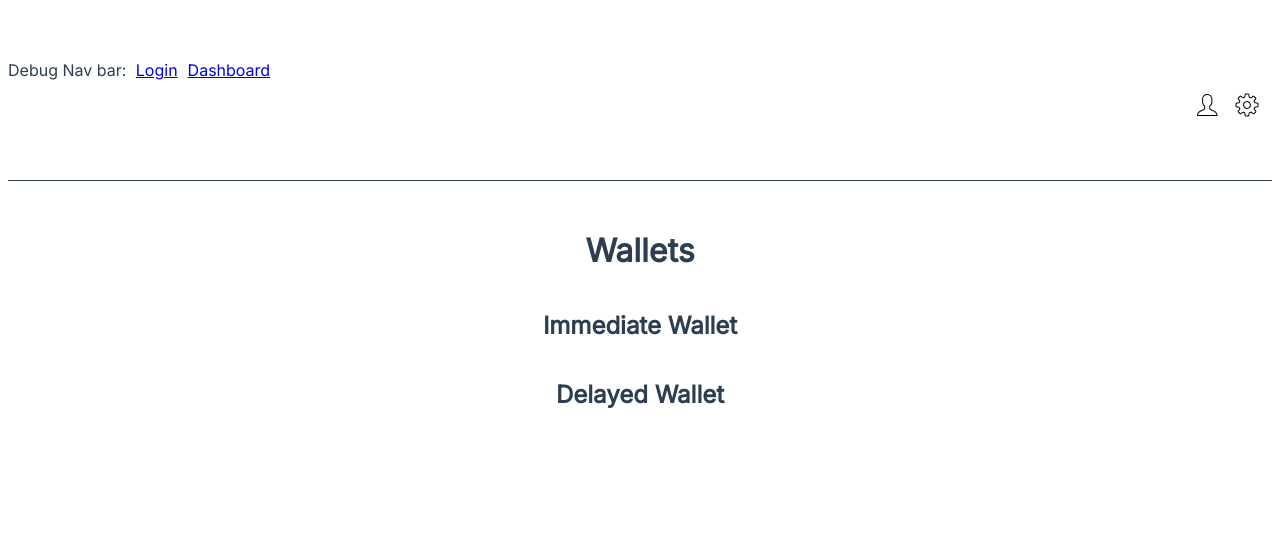
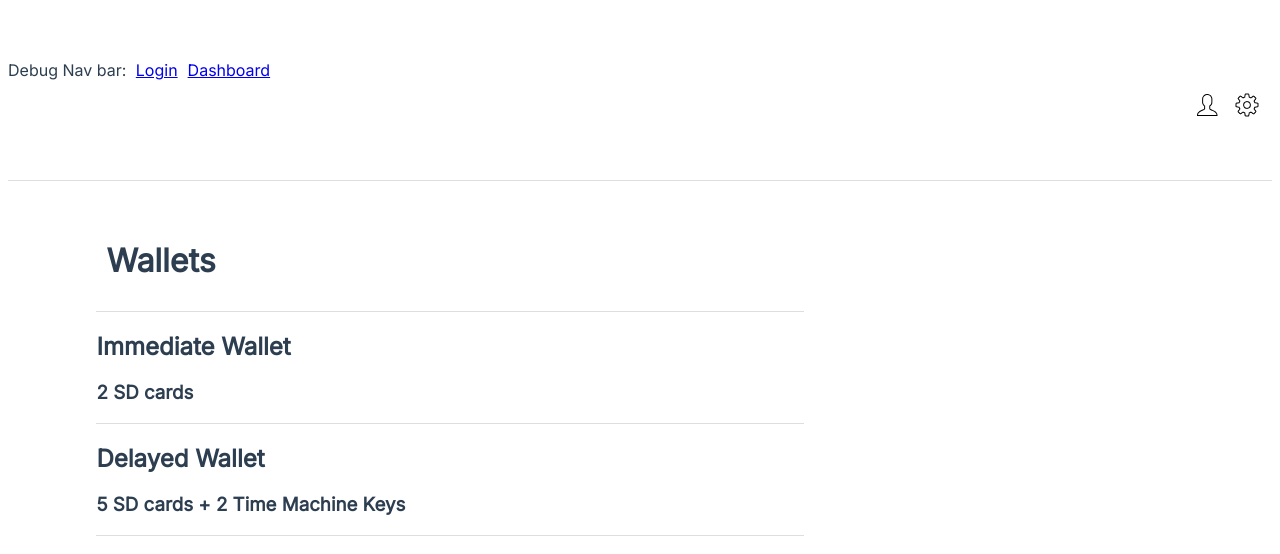
Before and after one commit to epiccurious/arctica-frontend, a Vue app: page /wallets in a window 1280 px wide. Shown: the top 554 px of the page. Built offline with nearby package versions, Linux system fonts and the light colour scheme.

Commit message:
added styling to display of wallet list on dashboard

```diff
--- a/src/components/Nav.vue
+++ b/src/components/Nav.vue
@@ -29,6 +29,7 @@ export default{
     height: 100px;
     border-style: solid;
     border-width: 0px 0px 1px 0px;
+    border-color: #DEDEDE;
 }
 .icon_container{
     display:flex;
--- a/src/views/DashboardView.vue
+++ b/src/views/DashboardView.vue
@@ -2,9 +2,17 @@
   <div class="page">
     <Nav />
       <div class="dashboard">
-        <h1>Wallets</h1>
-        <h2>Immediate Wallet</h2>
-        <h2>Delayed Wallet</h2>
+        <div class="head_container">
+          <h1>Wallets</h1>
+        </div>
+        <div class="wallet_container">
+          <h2>Immediate Wallet</h2>
+          <h3>2 SD cards</h3>
+        </div>
+        <div class="wallet_container">
+          <h2>Delayed Wallet</h2>
+          <h3>5 SD cards + 2 Time Machine Keys</h3>
+        </div>
       </div>
   </div>
 </template>
@@ -26,10 +34,24 @@ export default {
   display:flex;
   flex-direction: column;
   align-items: center;
+  align-content: center;
+  justify-content: center;
+  width:70%;
 }
 h1{
   margin-top: 50px;
-  /* border-style: solid;
-  border-width: 0px 0px 1px 0px; */
+  padding:10px;
+}
+.head_container{
+  border-style: solid;
+  border-width: 0px 0px 1px 0px;
+  border-color: #DEDEDE;
+  width: 80%;
+}
+.wallet_container{
+  border-style: solid;
+  border-width: 0px 0px 1px 0px;
+  border-color: #DEDEDE;
+  width: 80%;
 }
 </style>
```
